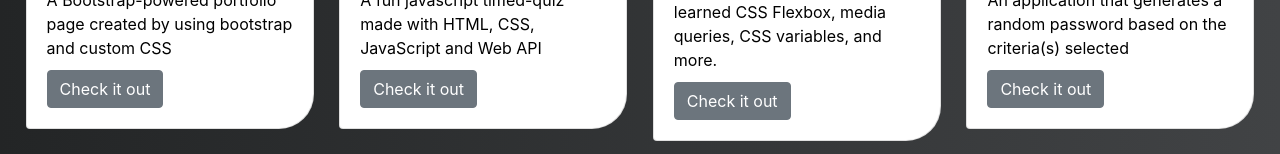
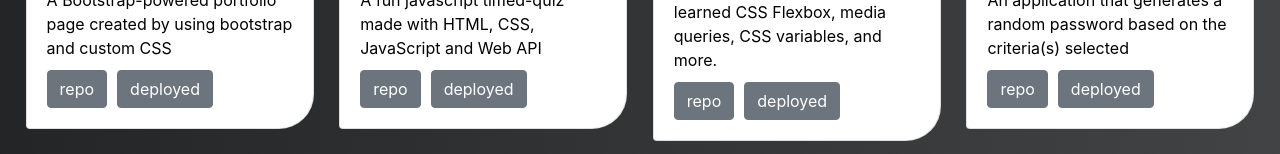
Before and after one commit to damnsemicolon/react-portfolio, a React (Create React App) app: page /project in a window 1280 px wide. Shown: the part 529-683 px from the top of the page. Built offline with nearby package versions, Linux system fonts and the light colour scheme.

Commit message:
added readME

```diff
--- a/src/components/pages/Contact.js
+++ b/src/components/pages/Contact.js
@@ -2,13 +2,17 @@ import React from 'react';
 import { FontAwesomeIcon } from '@fortawesome/react-fontawesome';
 import { faEnvelope, faPhone } from '@fortawesome/free-solid-svg-icons'
 import { faGithub, faLinkedin } from '@fortawesome/free-brands-svg-icons';
-
+import ContactButton from '../ContactButton';
 function Contact(props) {
   return (
     <div>
       <h1>Seek, and you will find:</h1>
       <p>
       Hello there. My name is Shannon Yap. I'm from Hong Kong. I'm from a sales background with experiences in finance, compliances, marketing, and at one point even vineyard management. </p>
+      <div className="text-center">
+    <ContactButton />
+    </div>
+    <br/>
       <p>
         I would love to hear from you! Whether you have a question, suggestion, or just want to say hello, please don't hesitate to reach out to me. You can contact me through the following methods:
       </p>
--- a/src/components/pages/Project.js
+++ b/src/components/pages/Project.js
@@ -14,48 +14,56 @@ const projects = [
     name: "Bootstrap Portfolio",
     description: "A Bootstrap-powered portfolio page created by using bootstrap and custom CSS",
     image: bootstrap,
+    github: "https://github.com/damnsemicolon/bootstrap-portfolio-shannon",
     deployed: "https://damnsemicolon.github.io/bootstrap-portfolio-shannon"
   },
   {
     name: "Code-Quiz",
     description: "A fun javascript timed-quiz made with HTML, CSS, JavaScript and Web API",
     image: codeQuiz,
+    github: "https://github.com/damnsemicolon/code-quiz-shannon",
     deployed: "https://damnsemicolon.github.io/code-quiz-shannon/"
   },
   {
     name: "HTML & CSS Portfolio",
     description: "Portfolio page to practice newly learned CSS Flexbox, media queries, CSS variables, and more.",
     image: htmlCss,
+    github: "https://github.com/damnsemicolon/portfolio-beginner",
     deployed: "https://damnsemicolon.github.io/portfolio-beginner/"
   },
   {
     name: "PasswordGenerator",
     description: "An application that generates a random password based on the criteria(s) selected",
     image: password,
+    github: "https://github.com/damnsemicolon/password-generator-shannon",
     deployed: "https://damnsemicolon.github.io/password-generator-shannon"
   },
   {
     name: "ReadME Generator",
     description: "Use Node.js to quickly create a README tailored for YOUR project",
     image: readME,
+    github: "https://github.com/damnsemicolon/readme-generator-shannon",
     deployed: "https://github.com/damnsemicolon/readme-generator-shannon"
   },
   {
     name: "Weather Dashboard",
     description: "Weather App developed with JavaScript with API Calls. Input your city and get 5-days Weather Forecast",
     image: weather,
+    github: "https://github.com/damnsemicolon/weather-dashboard-shannon",
     deployed: "https://damnsemicolon.github.io/weather-dashboard-shannon"
   },
   {
     name: "Workday Scheduler",
     description: "Day-Scheduler made with HTML, CSS, JavaScript and Third-Party API - jQuery",
     image: workday,
+    github: "https://github.com/damnsemicolon/work-day-scheduler-shannon",
     deployed: "https://damnsemicolon.github.io/work-day-scheduler-shannon"
   },
   {
     name: "Weather Pick-Me-Up",
     description: "Application using OpenMeteo and GIPHI API, developed in group effort",
     image: weatherpick,
+    github: "https://github.com/stevelab1/weather-pickmeup/",
     deployed: "https://stevelab1.github.io/weather-pickmeup/"
   }
   ];
@@ -81,6 +89,15 @@ function Project() {
             <div className="card-body">
                   <strong>{project.name}</strong><br/>
                   {project.description}<br/>
+                  <a
+                  href={project.github}
+                  className="btn btn-secondary"
+                  target="_blank"
+                  rel="noreferrer noopener"
+                  style={{ marginTop: "10px" }}
+                >
+                  repo
+                </a>
                 <a
                   href={project.deployed}
                   className="btn btn-secondary"
@@ -88,7 +105,7 @@ function Project() {
                   rel="noreferrer noopener"
                   style={{ marginTop: "10px" }}
                 >
-                  Check it out
+                  deployed
                 </a>
 
             </div>
--- a/src/index.css
+++ b/src/index.css
@@ -59,7 +59,9 @@ ul {
 .list-group {
  color: black;
 }
-
+.btn {
+    margin-right: 10px;
+}
 .list-left {
     padding:100px 0 100px 0;
 }
```
Also changed, not shown: src/assets/projects/screenshot.png (added), 1 other file (tests, documents, lock files or other folders).
